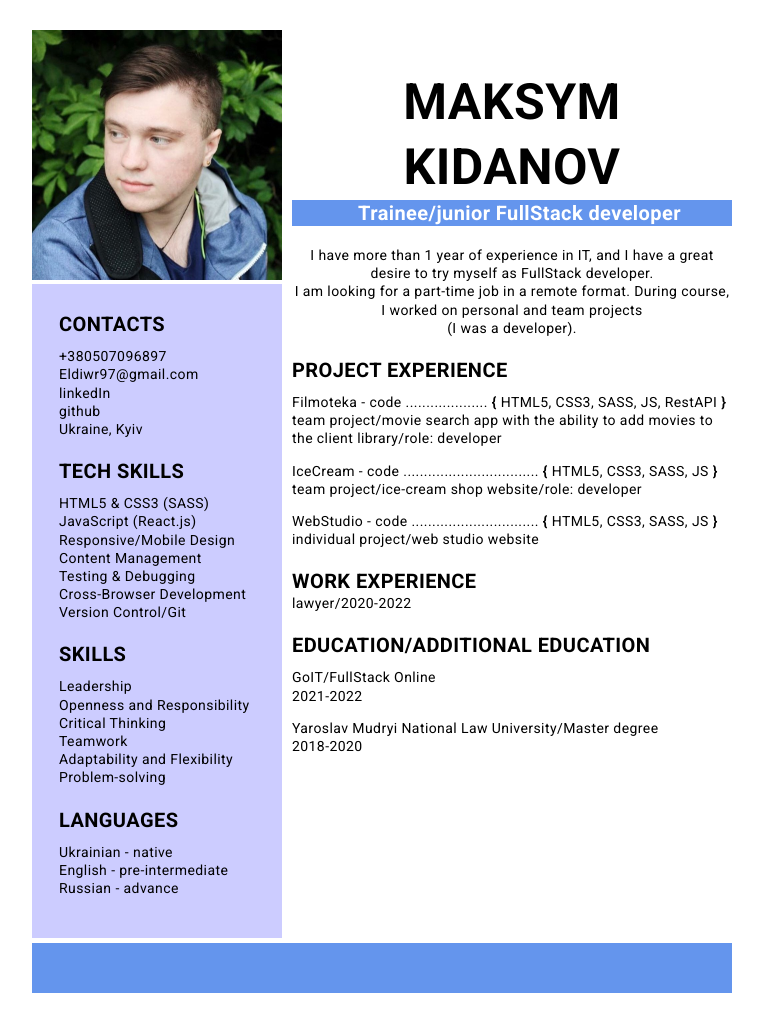
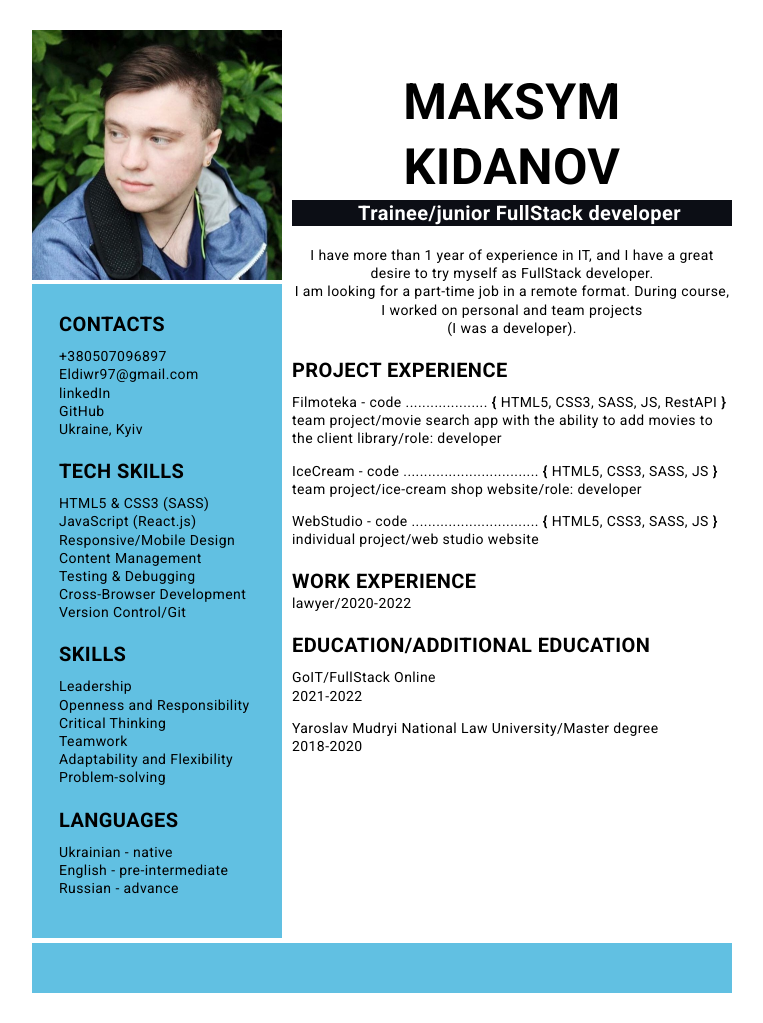
Before and after one commit to Eldiwr/Resume, a plain HTML site: page index.html in a window 1280 px wide. Shown: the whole page, without its empty margins (258-1021 px from the left). Drawn offline with Linux system fonts and the light colour scheme.

Commit message:
Added mail

```diff
--- a/index.html
+++ b/index.html
@@ -28,13 +28,13 @@
                                 <a href="tel:+380507096897"> +380507096897 </a>
                             </li>
                             <li>
-                                <a href="Eldiwr97@gmail.com"> Eldiwr97@gmail.com </a>
+                                <a href="mailto:Eldiwr97@gmail.com"> Eldiwr97@gmail.com </a>
                             </li>
                             <li>
                                 <a href="https://www.linkedin.com/in/maksym-kidanov-53b08b21a/"> linkedIn </a>
                             </li>
                             <li>
-                                <a href="https://github.com/Eldiwr"> github </a>
+                                <a href="https://github.com/Eldiwr"> GitHub </a>
                             </li>
                             <li>Ukraine, Kyiv</li>
 
--- a/styles.css
+++ b/styles.css
@@ -77,7 +77,7 @@ p {
     font-size: 20px;
     margin: 0px;
     color: white;
-    background-color: #6495ED;
+    background-color: #0c0e15;
     padding-left: 15px;
     text-align: center;
 }
@@ -95,12 +95,12 @@ p {
 .footer {
     width: 100%;
     height: 50px;
-    background-color: #6495ED;
+    background-color: #61c0e2;
     margin-top: 5px;
 }
 
 .sidebar-info {
-    background-color: #CCCCFF;
+    background-color: #61c0e2;
     padding: 27px;
 }
 
```
